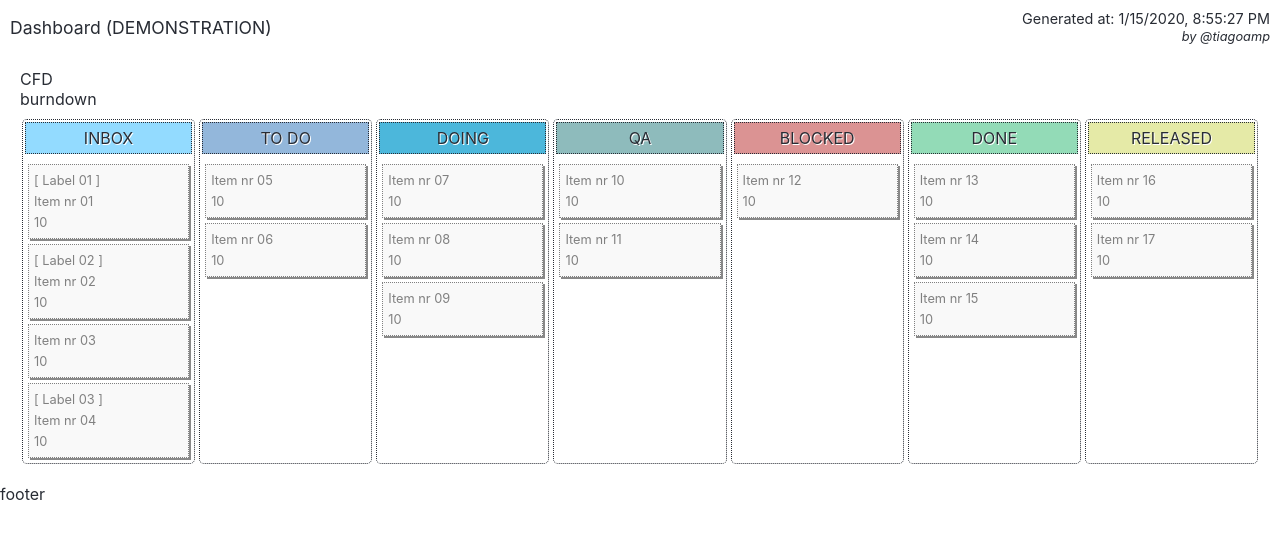
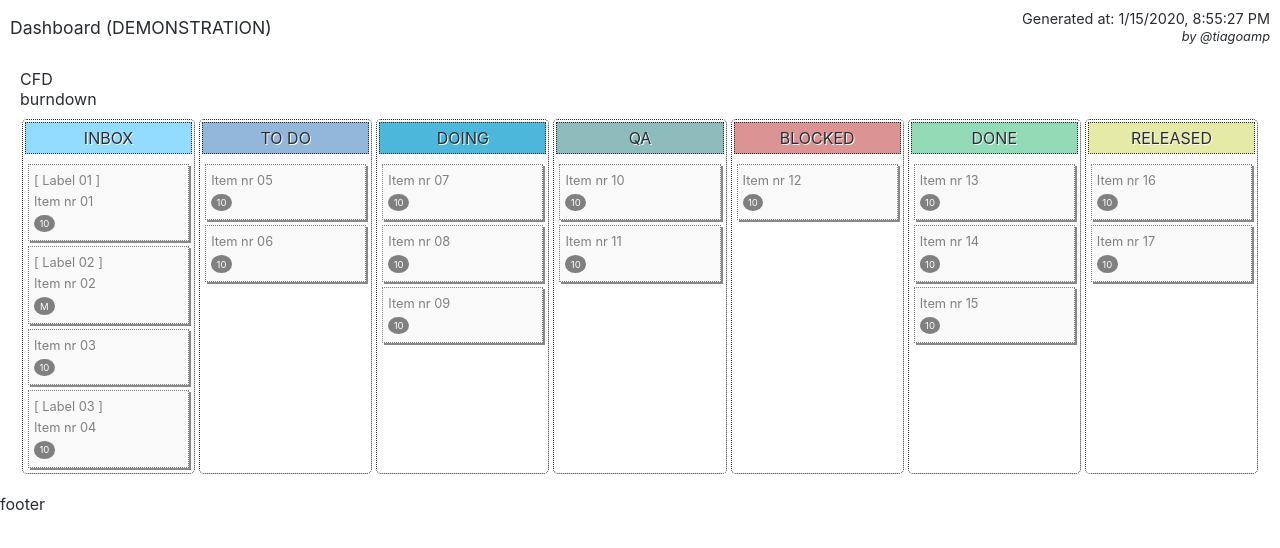
Before and after one commit to tiagoamp/flow-dashboard, a React (Create React App) app in the folder client/: page / in a window 1280 px wide. Shown: the top 548 px of the page. Built offline with nearby package versions, Linux system fonts and the light colour scheme.

Commit message:
WIP: kanban layout implementation

```diff
--- a/client/src/components/Kanban.css
+++ b/client/src/components/Kanban.css
@@ -40,3 +40,15 @@
 .kanban-item-card span {
     margin: 3px 0px;
 }
+
+.badge {
+    display: inline-block;
+    min-width: 0.5rem; /* rem unit */
+    width: 0.9rem;
+    padding: 0.2rem 0.2rem; /* rem unit */
+    border-radius: 50%;
+    font-size: 0.6rem;
+    text-align: center;
+    background: #808080;
+    color: #fefefe;
+}
--- a/client/src/components/Kanban.js
+++ b/client/src/components/Kanban.js
@@ -30,7 +30,7 @@ function List(props) {
                         <div className='kanban-item-card' key={item.id}>
                             { item.label ? (<span>{`[ ${item.label} ]`}</span>) : null }
                             <span>{item.description}</span>
-                            { item.size ? (<span>{`${item.size}`}</span>) : null }
+                            { item.size ? (<span className='badge'>{`${item.size}`}</span>) : null }
                         </div>
                     );
                 })
--- a/client/src/repository/data.json
+++ b/client/src/repository/data.json
@@ -19,7 +19,7 @@
         },
         {
             "id": "002", "label": "Label 02", "description": "Item nr 02",
-            "status": "INBOX", "size": 10,
+            "status": "INBOX", "size": "M",
             "statusHistory": [
                 { "status": "INBOX", "date": "2020-01-01" }
             ]
```
